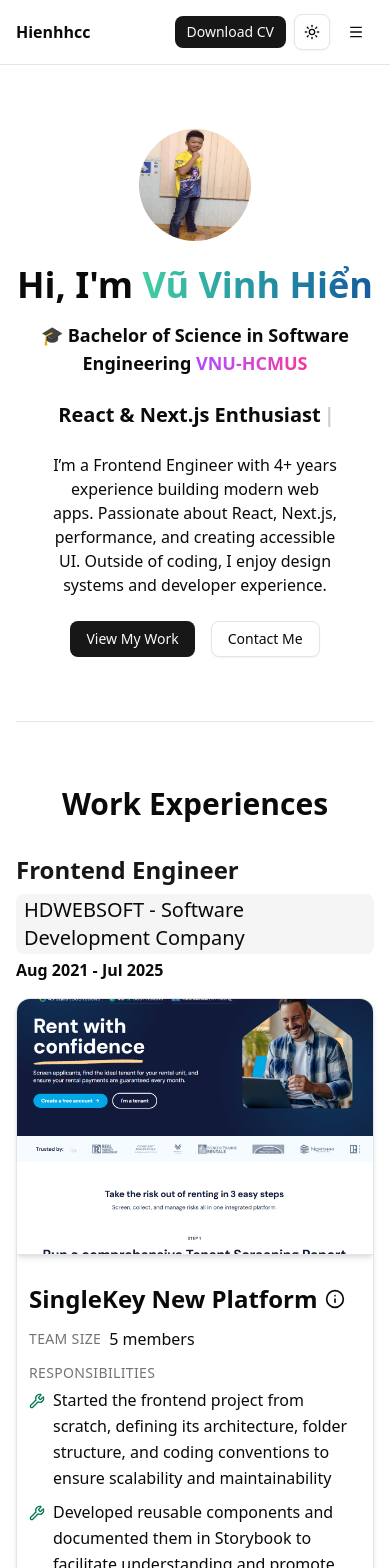
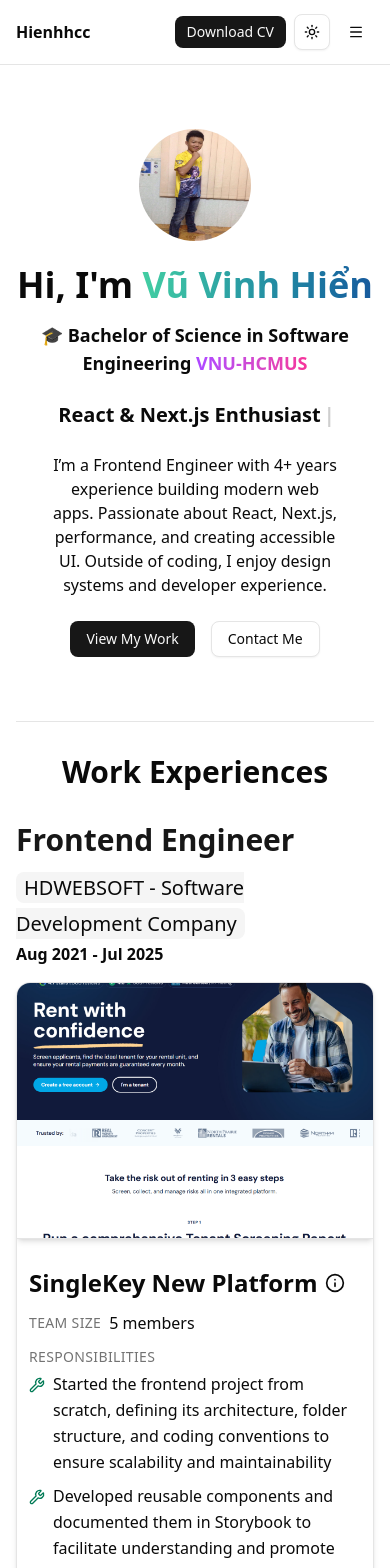
Before and after one commit to hienhhcc/portfolio-v2, a Next.js app: page / in a window 390 px wide. Shown: the top 1568 px of the page. Built offline with nearby package versions, Linux system fonts and the light colour scheme.

Commit message:
update: adjust typography sizes on differences screensizes

```diff
--- a/src/app/components/CommonSection/AnimateTitle.tsx
+++ b/src/app/components/CommonSection/AnimateTitle.tsx
@@ -9,7 +9,7 @@
 
 export default function AnimateTitle({ children }: AnimateTitleProps) {
   return (
-    <FadeInBottomMotion className="text-3xl font-bold mb-8 text-center">
+    <FadeInBottomMotion className="text-3xl lg:text-4xl font-bold mb-8 text-center">
       {children}
     </FadeInBottomMotion>
   );
--- a/src/app/components/CommonSection/index.tsx
+++ b/src/app/components/CommonSection/index.tsx
@@ -14,7 +14,11 @@
   ...sectionProps
 }: HomeSectionProps) {
   return (
-    <section id={id} {...sectionProps} className={cn("py-16", className)}>
+    <section
+      id={id}
+      {...sectionProps}
+      className={cn("py-8 lg:py-16", className)}
+    >
       <AnimateTitle>{title}</AnimateTitle>
       {children}
     </section>
--- a/src/app/components/Hero/AnimateBachelorAndUniversity.tsx
+++ b/src/app/components/Hero/AnimateBachelorAndUniversity.tsx
@@ -13,7 +13,7 @@
       </Avatar>
       <div>
         <NameText />
-        <p className="flex items-center gap-2 text-lg font-medium mt-4">
+        <p className="flex items-center gap-2 text-lg lg:text-xl font-medium mt-4">
           <span className="font-semibold">
             🎓 Bachelor of Science in Software Engineering{" "}
             <ExternalLink
--- a/src/app/components/Hero/NameText.tsx
+++ b/src/app/components/Hero/NameText.tsx
@@ -2,7 +2,7 @@
 
 export default function NameText() {
   return (
-    <h1 className="text-4xl font-bold">
+    <h1 className="text-4xl font-bold lg:text-5xl">
       Hi, I&apos;m{" "}
       <span className="bg-gradient-to-r from-[#43cea2] to-[#185a9d] bg-clip-text text-transparent">
         Vũ Vinh Hiển
--- a/src/app/components/WorkExperiencesSection/Experience.tsx
+++ b/src/app/components/WorkExperiencesSection/Experience.tsx
@@ -16,15 +16,17 @@
   return (
     <div>
       <div className="flex flex-col gap-1 lg:flex-row lg:items-center lg:justify-between w-full">
-        <h3 className="text-2xl font-semibold flex flex-col lg:flex-row lg:items-center gap-2">
+        <h3 className="text-3xl font-semibold flex flex-col lg:flex-row lg:items-center gap-2">
           <span className="text-primary">{position}</span>
           <span className="hidden lg:inline text-muted-foreground">·</span>
-          <ExternalLink
-            href={companyLink}
-            className="px-2 py-0.5 rounded-md bg-muted text-foreground text-xl"
-          >
-            {companyName}
-          </ExternalLink>
+          <div>
+            <ExternalLink
+              href={companyLink}
+              className="px-2 py-0.5 rounded-md bg-muted text-foreground text-xl lg:text-2xl"
+            >
+              {companyName}
+            </ExternalLink>
+          </div>
         </h3>
         <p className="text-foreground font-semibold">
           {formatWorkStartEndDate(startDate)} -{" "}
```
